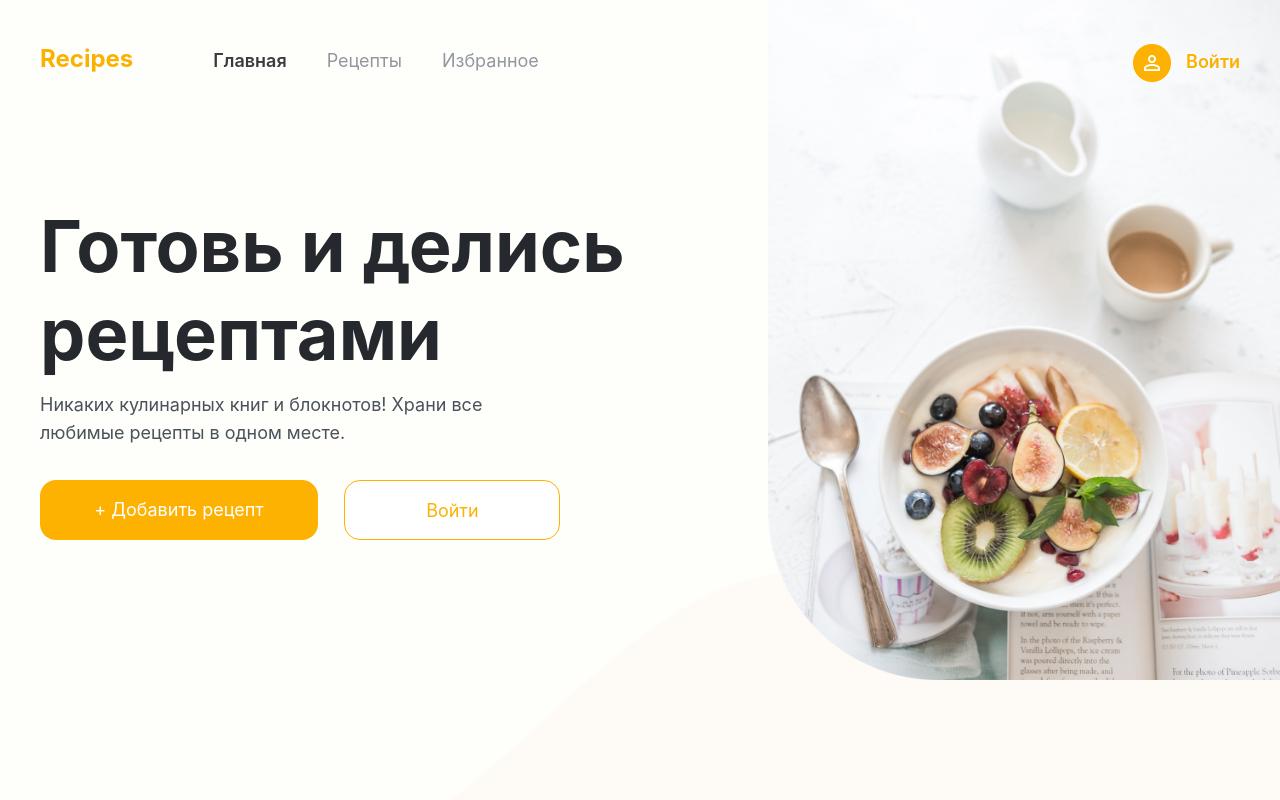
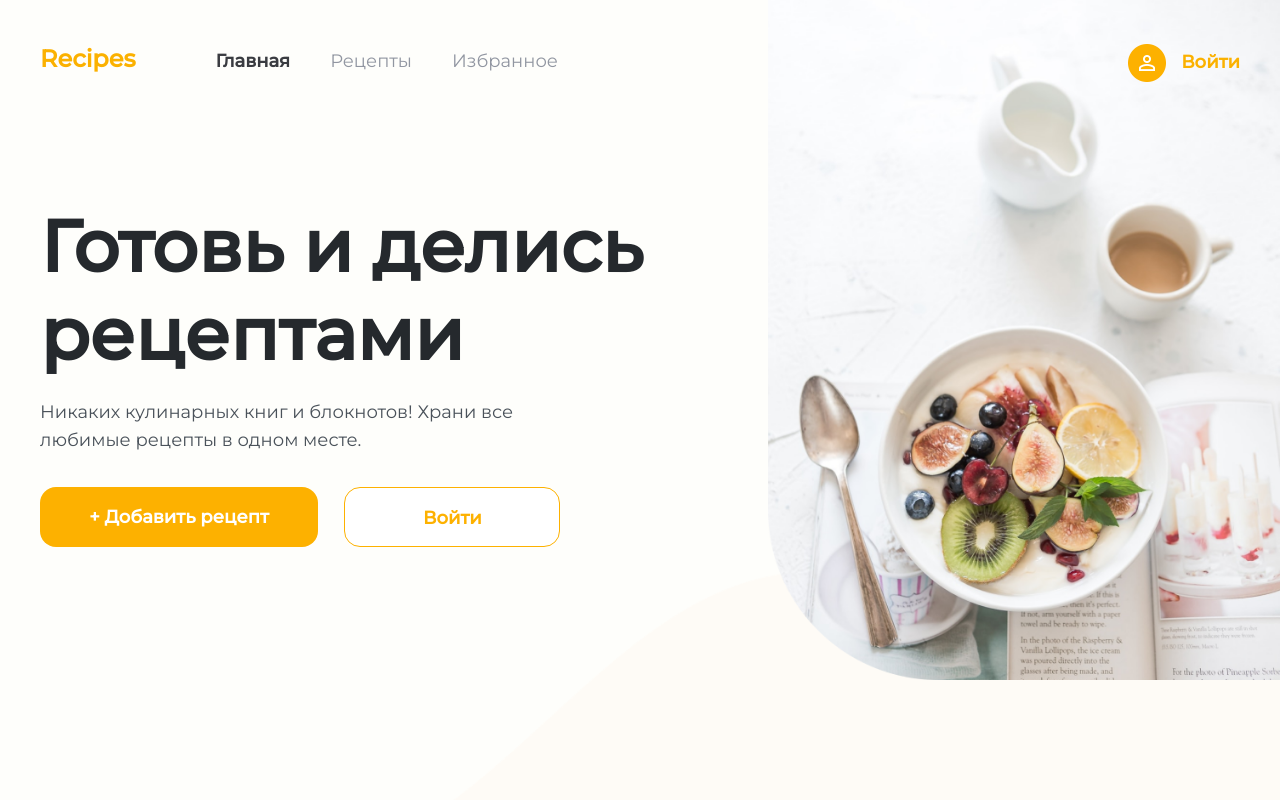
Before and after one commit to Temagavr/TL-learning, an Angular app in the folder CookingWebsite/CookingWebsite/ClientApp/: page / in a window 1280 px wide. Shown: the top 800 px of the page. Built offline with nearby package versions, Linux system fonts and the light colour scheme.

Commit message:
Поправлены стили шрифтов

```diff
--- a/CookingWebsite/CookingWebsite/ClientApp/src/app/pages/home/greeting/greeting.component.css
+++ b/CookingWebsite/CookingWebsite/ClientApp/src/app/pages/home/greeting/greeting.component.css
@@ -18,12 +18,14 @@ button {
   width: 75%;
   font-size: 18px;
   line-height: 28px;
+  font-weight: 600;
 }
 
 .greeting-text {
   display: block;
-  margin-top: 2%;
+  margin-top: 3%;
   color: #4A525A;
+  font-weight: normal;
 }
 
 .greeting-btns-block {
--- a/CookingWebsite/CookingWebsite/ClientApp/src/styles.css
+++ b/CookingWebsite/CookingWebsite/ClientApp/src/styles.css
@@ -5,12 +5,13 @@
 @import url('https://fonts.googleapis.com/css2?family=Montserrat:wght@300;400;500&display=swap');
 
 html {
-    font-family: 'Montserrat', sans-serif;
+
 }
 
 body {
   min-width: 1024px !important;
   background-color: #FEFEFB;
+  font-family: 'Montserrat', sans-serif !important;
 }
 
 .background-top {
@@ -19,7 +20,6 @@ body {
   right: 0;
   width: 40%;
 }
-
 
 app-tags-type {
   width: 278px;
```
